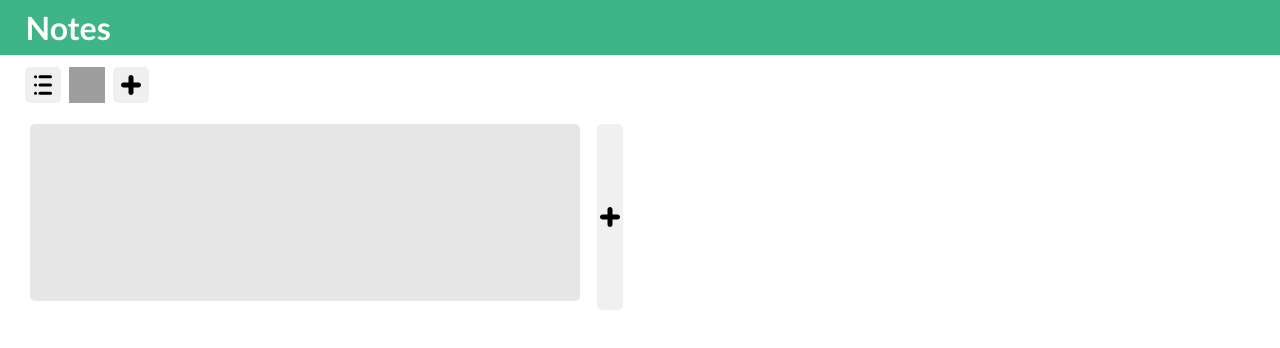
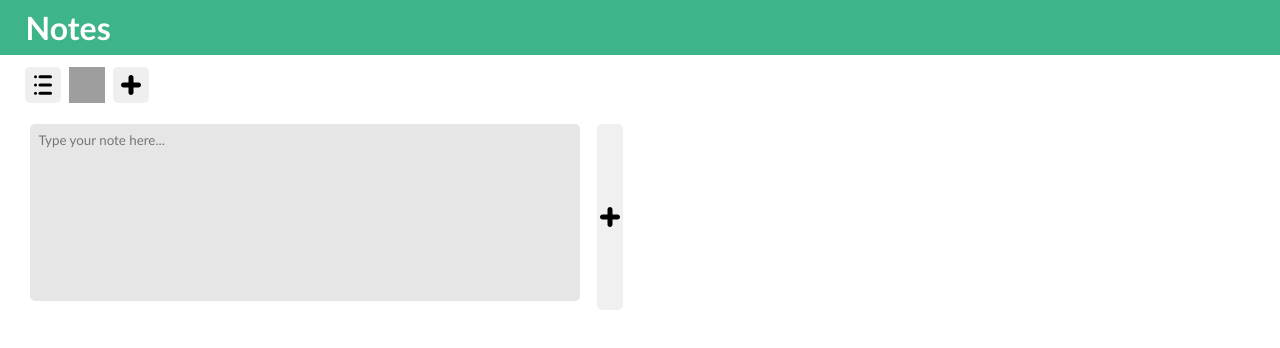
Before and after one commit to riaqliu/vue-notes-app, a Vue app in the folder electron-vite-vue/: page / in a window 1280 px wide. Both pictures are taken after a click on the button 131 px from the left and 85 px from the top of the page. Shown: the top 348 px of the page. Built offline with nearby package versions, Linux system fonts and the light colour scheme; grey boxes are pictures that could not be loaded.

Commit message:
Add placeholder on empty note and improve hover visibility

```diff
--- a/electron-vite-vue/src/components/NotesPageNoteItem.vue
+++ b/electron-vite-vue/src/components/NotesPageNoteItem.vue
@@ -17,6 +17,7 @@ const emit = defineEmits<{
 }>()
 
 const textValue = ref('');
+const showPlaceholder = ref(true);
 
 watch(() => props.textBody, (newVal) => {
     if (newVal !== undefined)
@@ -59,7 +60,10 @@ function minimizeNote() {
         <textarea
             v-model="textValue"
             v-focus
+            :placeholder="showPlaceholder ? 'Type your note here...' : ''"
             @keydown="handleKeyDown"
+            @mouseenter="showPlaceholder = true"
+            @mouseleave="showPlaceholder = false"
         />
         <div class="note-options">
             <Button light delete class="note-btn delete" @click="deleteNote"/>
@@ -155,7 +159,7 @@ function minimizeNote() {
 
         &:hover {
             transform: translateY(-1px);
-            box-shadow: 0 0 3px $shadow-teal;
+            box-shadow: 0 0 12px $shadow-teal;
             transition: transform 0.2s ease;
         }
     }
--- a/electron-vite-vue/src/stylesheets/default.scss
+++ b/electron-vite-vue/src/stylesheets/default.scss
@@ -1,6 +1,6 @@
 $neutral-teal: #3EB489;
 $light-teal: #89e2c0;
-$shadow-teal: #aec7b1;
+$shadow-teal: #709e93;
 
 html, body, #app {
   height: 100%;
```
